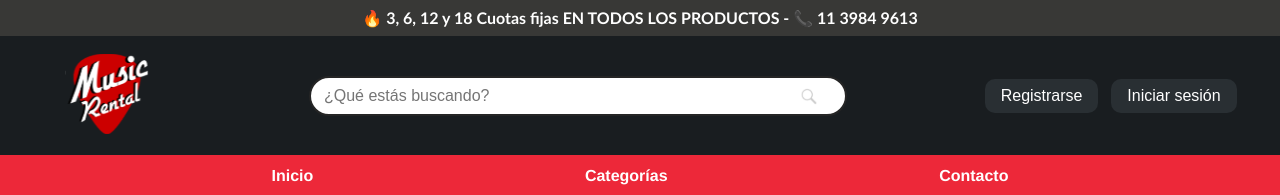
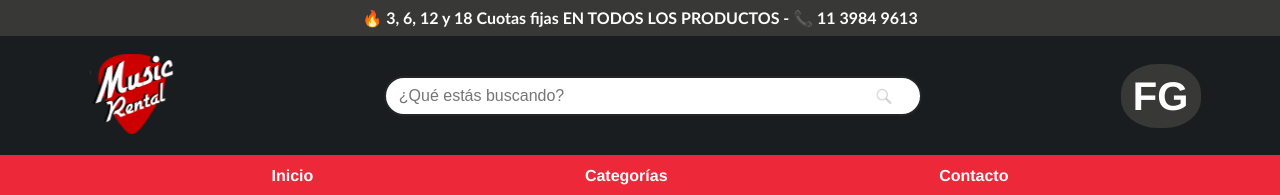
Before and after one commit to JavierNicolasRamos/proyecto-integrador-front, a React (Vite) app: page /home in a window 1280 px wide. Shown: the top 195 px of the page. Built offline with nearby package versions, Linux system fonts and the light colour scheme; no server answers.

Commit message:
feat: Conditional rendering of the user menu

```diff
--- a/src/components/Header.jsx
+++ b/src/components/Header.jsx
@@ -1,19 +1,23 @@
 import { Link, useLocation } from "react-router-dom";
 import "../styles/Header.css";
 import { Menu } from "./Menu";
+import { HeaderProfile } from "./HeaderProfile";
+import { useUser } from "../../context/UserContext";
+
 
 export const Header = () => {
   const location = useLocation();
 
   // Verifica si la ruta actual es la página de inicio
   const isHome = location.pathname === "/home"
-
+  const { isLogged } = useUser()
 
   return (
     <>
       <section className="phone">
         <p className="phone-text">🔥 3, 6, 12 y 18 Cuotas fijas EN TODOS LOS PRODUCTOS - 📞 11 3984 9613</p>
       </section>
+
       <header className={`header ${!isHome ? 'hide' : ''}`}>
         <section className="header__search-bar">
 
@@ -31,7 +35,11 @@ export const Header = () => {
             />
           </form>
 
-          <div className="header__action-buttons">
+          {
+            isLogged ?
+            <HeaderProfile/>
+            :
+            <div className="header__action-buttons">
             <Link to={"/register"}>
               <button className="header__action-button-register btn">
                 Registrarse
@@ -43,7 +51,10 @@ export const Header = () => {
               </button>
             </Link>
           </div>
+          }
+
         </section>
+
       </header>
       <Menu/>
     </>
```
